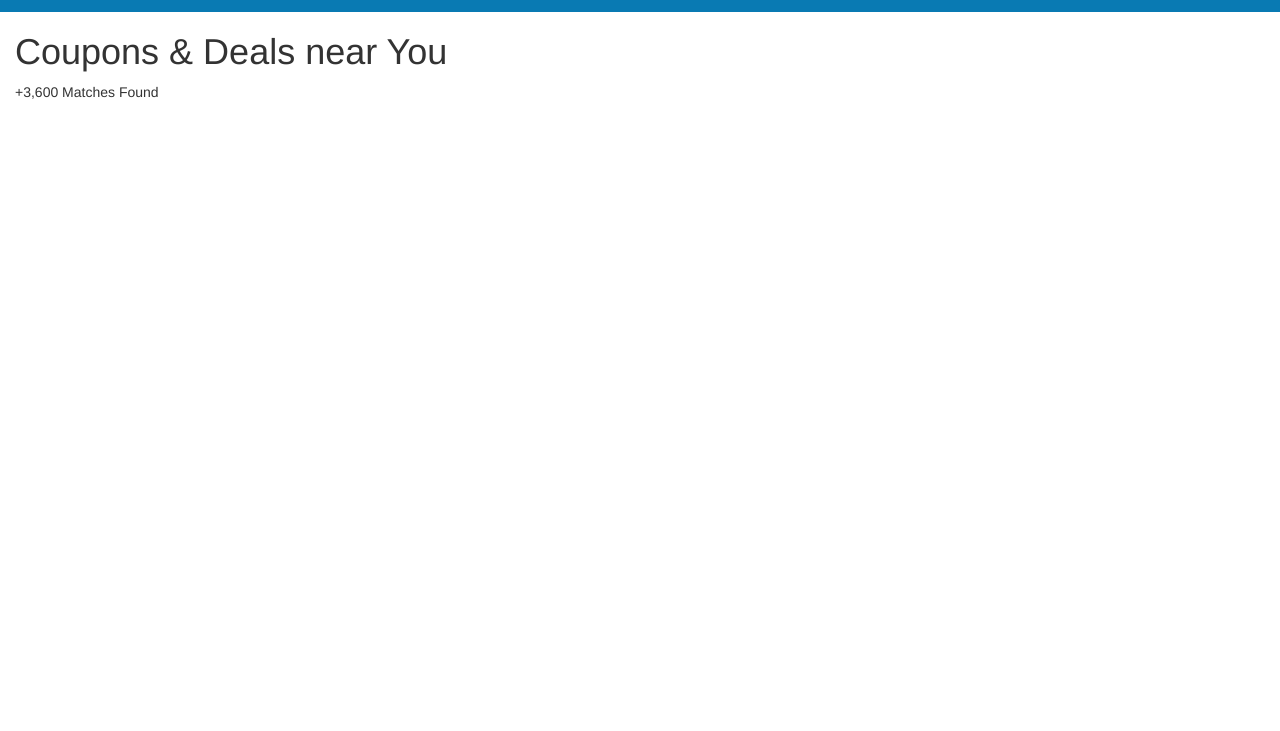
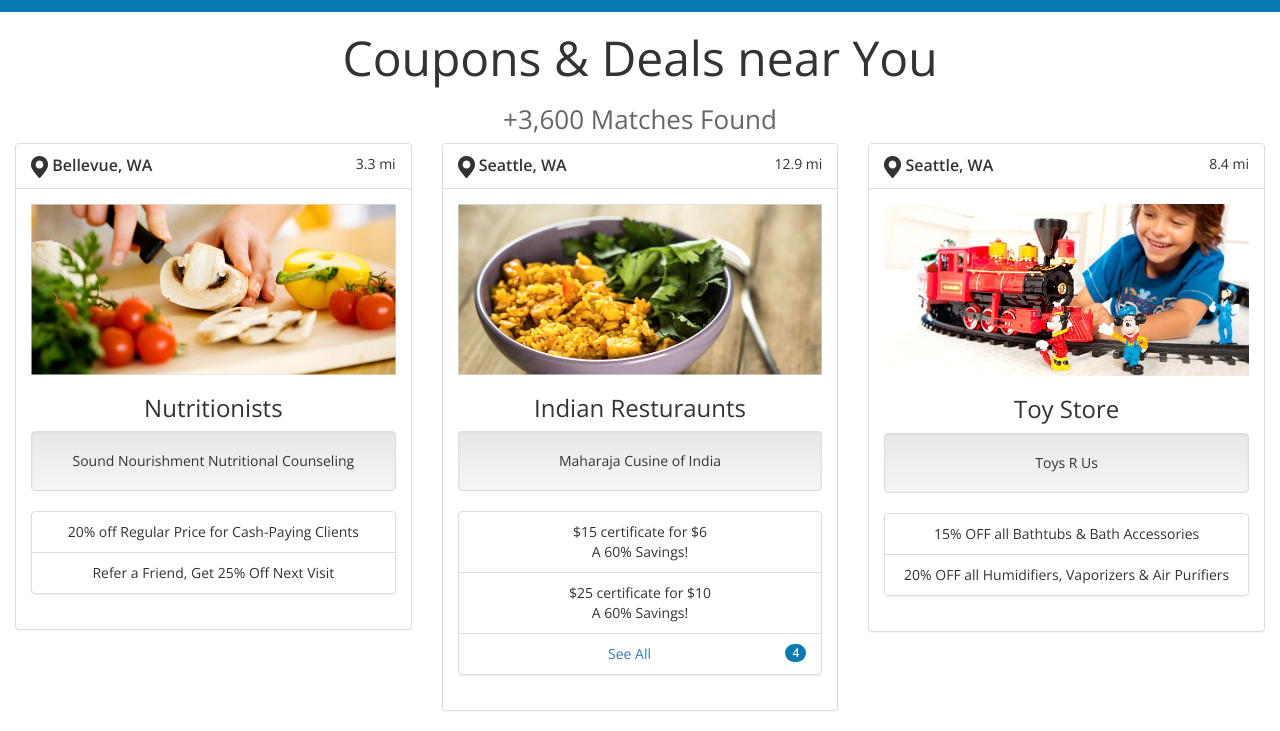
Before and after one commit to andrewTT/datasphere-challenge, a plain HTML site: page index.html in a window 1280 px wide. Shown: the part 75-806 px from the top of the page. Drawn offline with nearby package versions, Linux system fonts and the light colour scheme.

Commit message:
basic template
created basic template for each deal

```diff
--- a/index.html
+++ b/index.html
@@ -11,27 +11,49 @@
   <link rel="icon" href="//cdn.localsaver.com/img/favicon.ico" type="image/ico" />
   <link rel="stylesheet" href="//maxcdn.bootstrapcdn.com/bootstrap/3.3.6/css/bootstrap.min.css">
   <link rel="stylesheet" href="//maxcdn.bootstrapcdn.com/bootstrap/3.3.6/css/bootstrap-theme.min.css">
+  <link href="//fonts.googleapis.com/css?family=Open+Sans:400,600,300" rel="stylesheet">
 
   <style type="text/css">
+	body{
+		font-family: 'Open Sans', Helvetica, Tahoma, sans-serif;
+	}
+	h1{
+		font-size: 48px;
+	}
+	h2{
+		font-size: 26px;
+		color: #666;
+	}
 	#header{
 		background: #097ab3;
 		padding: 15px 0px;
-		font-size:18px;
+		font-size: 18px;
 	}
-
-	.row.no-gutters > [class^="col-"],
-	.row.no-gutters > [class*=" col-"] {
-		padding-right: 0;
-		padding-left: 0;
+	.row.no-gutters > [class^="col-"], .row.no-gutters > [class*=" col-"]{
+		padding-right: 0px;
+		padding-left: 0px;
+	}
+	.deal > .panel-default > .panel-heading{
+		background-image: none;
+		background: #fff;
+	}
+	.location{
+		font-size:16px;
+		font-weight:700;
+	}
+	#deals .badge{
+		background: #097ab3;
+		color: #fff;
 	}
   </style>
  </head>
  <body>
 
-	<div class="container-fluid">
+	<div class="container-fluid text-center">
+
 		<div class="row no-gutters">
 			<div class="col-xs-12">
-				<div id="header" class="text-center">
+				<div id="header">
 					<img src="images/localsaver-logo.png" alt="Local Saver" />
 				</div>
 			</div>
@@ -39,11 +61,83 @@
 
 		<div class="row">
 			<div class="col-xs-12">
+				<h1>Coupons &amp; Deals near You</h1>
+				<h2>+3,600 Matches Found</h2>
+			</div>
+		</div>
 
-				<h1>Coupons &amp; Deals near You</h1>
+		<div class="row" id="deals">
 
-				<p>+3,600 Matches Found</p>
+			<div class="col-xs-12 col-sm-6 col-md-4 deal" data-deal-id="">
+				<div class="panel panel-default">
+					<div class="panel-heading">
+						<span class="location pull-left" data-location=""><img src="images/pin.png" alt="" /> Bellevue, WA</span>
+						<span class="distance pull-right" data-distance="">3.3 mi</span>
+						<div class="clearfix"></div>
+					</div>
+					<div class="panel-body">
+						<div class="deal-image">
+							<img src="images/tile1-main.jpg" alt="" class="img-responsive" />
+						</div>
+						<h3>Nutritionists</h3>
+						<div class="well">Sound Nourishment Nutritional Counseling</div>
+						<ul class="list-group">
+							<li class="list-group-item">20% off Regular Price for Cash-Paying Clients</li>
+							<li class="list-group-item">Refer a Friend, Get 25% Off Next Visit</li>
+						</ul>
+					</div>
+				</div>
 			</div>
+
+			<div class="clearfix visible-xs-block"></div>
+
+			<div class="col-xs-12 col-sm-6 col-md-4 deal" data-deal-id="">
+				<div class="panel panel-default">
+					<div class="panel-heading">
+						<span class="location pull-left" data-location=""><img src="images/pin.png" alt="" /> Seattle, WA</span>
+						<span class="distance pull-right" data-distance="">12.9 mi</span>
+						<div class="clearfix"></div>
+					</div>
+					<div class="panel-body">
+						<div class="deal-image">
+							<img src="images/tile2-main.jpg" alt="" class="img-responsive" />
+						</div>
+						<h3>Indian Resturaunts</h3>
+						<div class="well">Maharaja Cusine of India</div>
+						<ul class="list-group">
+							<li class="list-group-item">$15 certificate for $6<br />A 60% Savings!</li>
+							<li class="list-group-item">$25 certificate for $10<br />A 60% Savings!</li>
+							<li class="list-group-item text-primary">See All <span class="badge">4</span></li>
+						</ul>
+					</div>
+				</div>
+			</div>
+
+			<div class="clearfix visible-xs-block visible-sm-block"></div>
+
+			<div class="col-xs-12 col-sm-6 col-md-4 deal" data-deal-id="">
+				<div class="panel panel-default">
+					<div class="panel-heading">
+						<span class="location pull-left" data-location=""><img src="images/pin.png" alt="" /> Seattle, WA</span>
+						<span class="distance pull-right" data-distance="">8.4 mi</span>
+						<div class="clearfix"></div>
+					</div>
+					<div class="panel-body">
+						<div class="deal-image">
+							<img src="images/tile3-main.jpg" alt="" class="img-responsive" />
+						</div>
+						<h3>Toy Store</h3>
+						<div class="well">Toys R Us</div>
+						<ul class="list-group">
+							<li class="list-group-item">15% OFF all Bathtubs &amp; Bath Accessories</li>
+							<li class="list-group-item">20% OFF all Humidifiers, Vaporizers &amp; Air Purifiers</li>
+						</ul>
+					</div>
+				</div>
+			</div>
+
+			<div class="clearfix visible-xs-block visible-md-block"></div>
+
 		</div>
 
 	</div>
```
